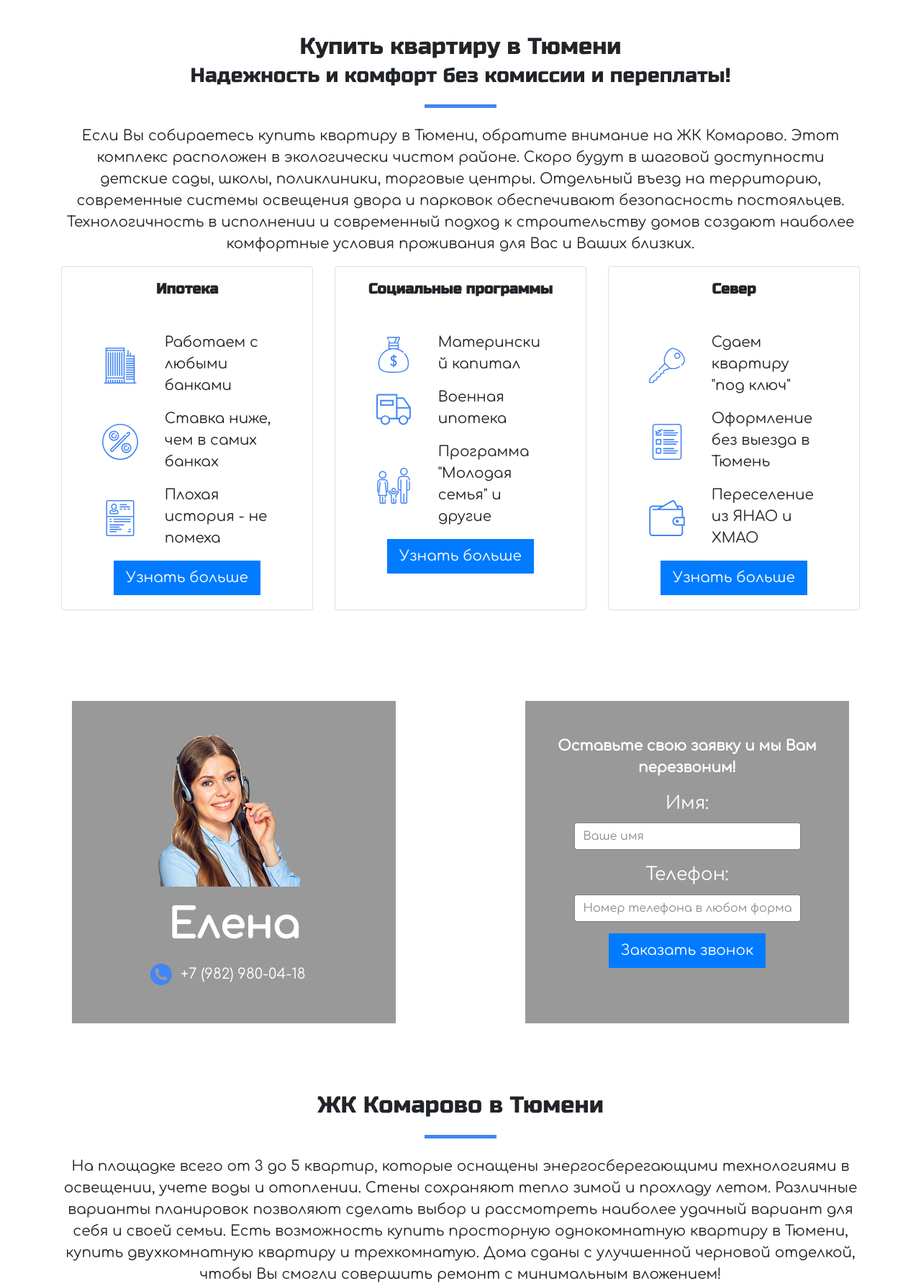
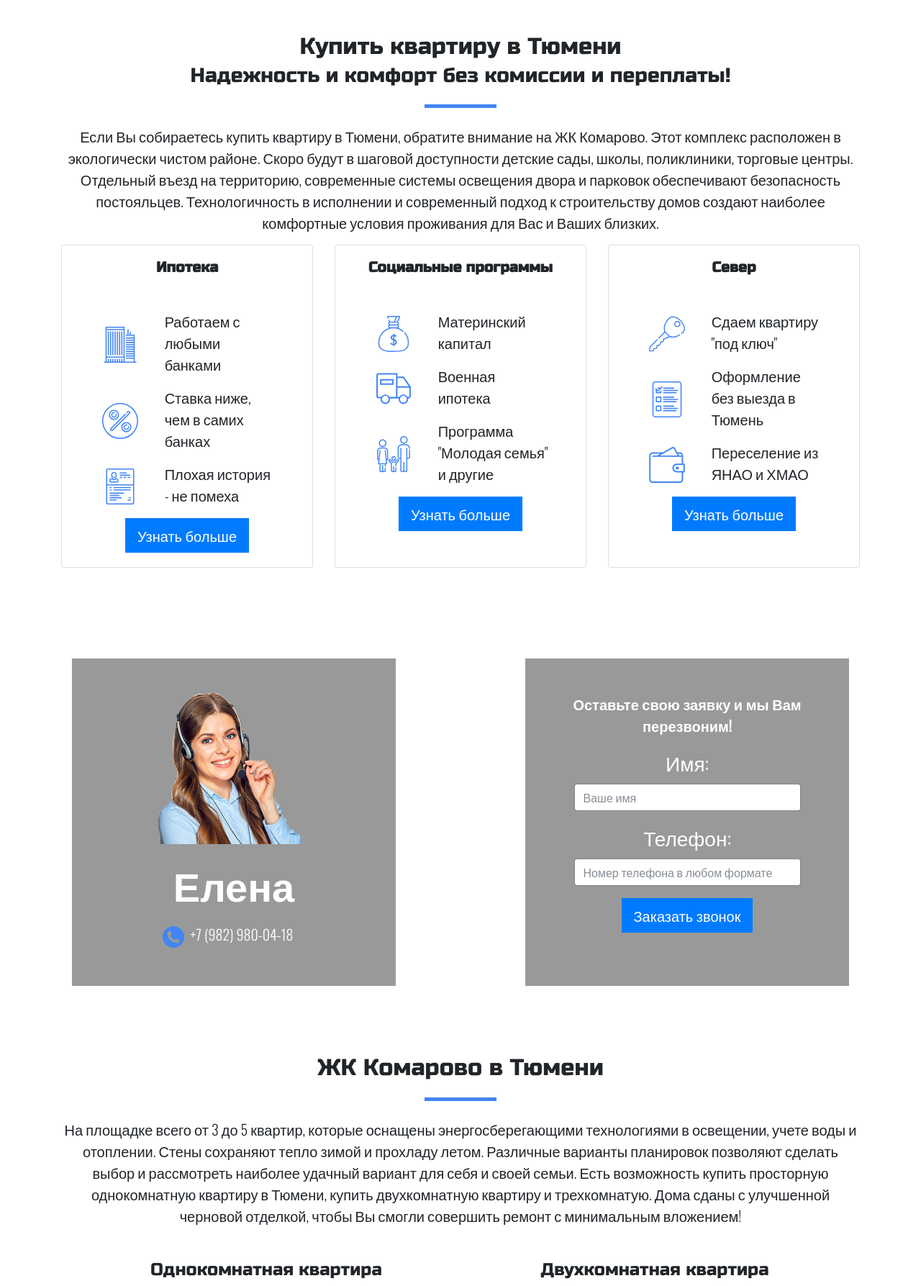
Before and after one commit to vzagoruyko/Komarovo, a Django app: page / in a window 1280 px wide. Shown: the part 801-2588 px from the top of the page at 72% size. Run offline with Django 3.2, Linux system fonts and the light colour scheme; some libraries are stand-ins or nearby versions.

Commit message:
Change font back & increase font size

```diff
--- a/landing/static/styles/main.css
+++ b/landing/static/styles/main.css
@@ -113,9 +113,9 @@ a:hover {
 }
 
 body {
-    font-family: 'Comfortaa', cursive;
+    font-family: 'Oswald', sans-serif;
     font-weight: 300;
-    font-size: 25px;
+    font-size: 28px;
     margin: 0;
 }
 
--- a/landing/templates/index.html
+++ b/landing/templates/index.html
@@ -30,7 +30,7 @@
         <script src="{% static 'js/counter.js' %}"></script>
         <link rel="stylesheet" href="{% static 'styles/main.css' %}">
         <link rel="stylesheet" href="{% static 'styles/animate.min.css' %}">
-        <link href="https://fonts.googleapis.com/css?family=Comfortaa&amp;subset=cyrillic" rel="stylesheet">
+        <link href="https://fonts.googleapis.com/css?family=Oswald:300,400&amp;subset=cyrillic" rel="stylesheet">
         <link href="https://fonts.googleapis.com/css?family=Russo+One" rel="stylesheet">
     </head>
     <body>
```
